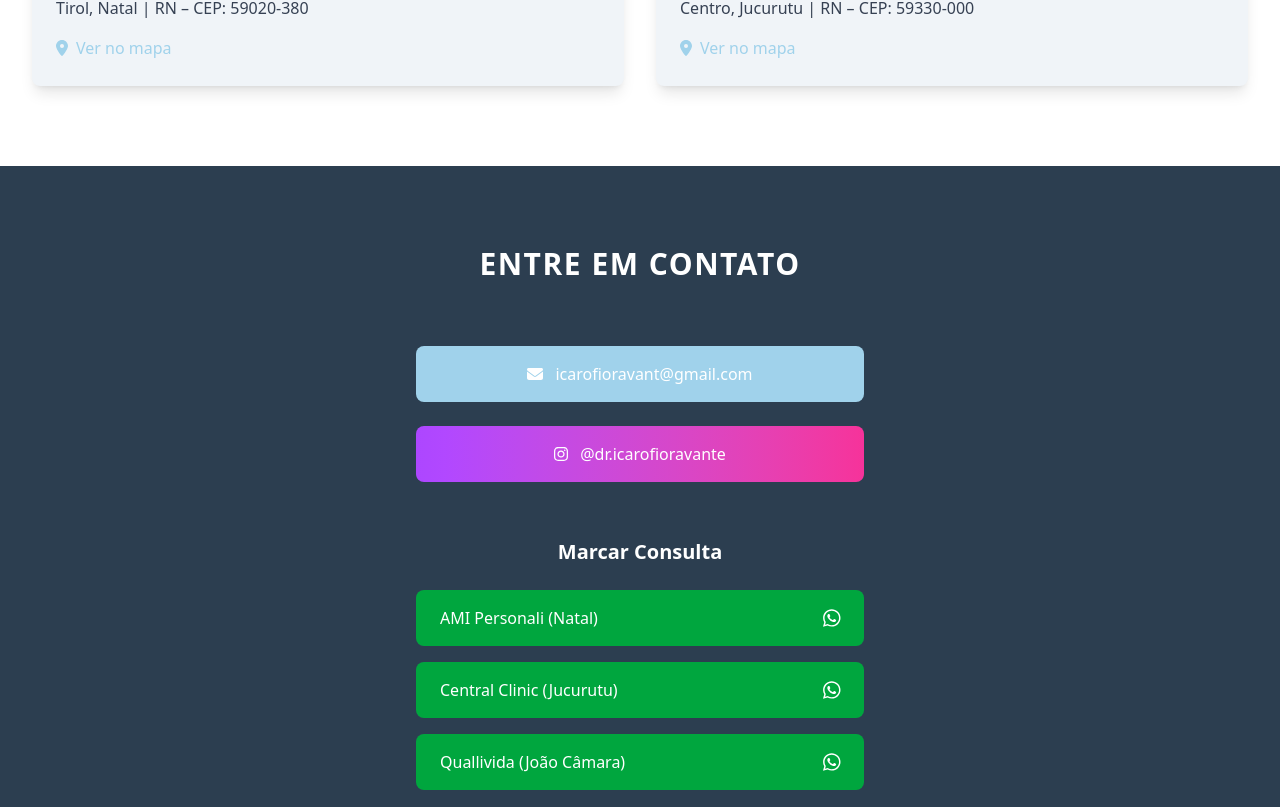
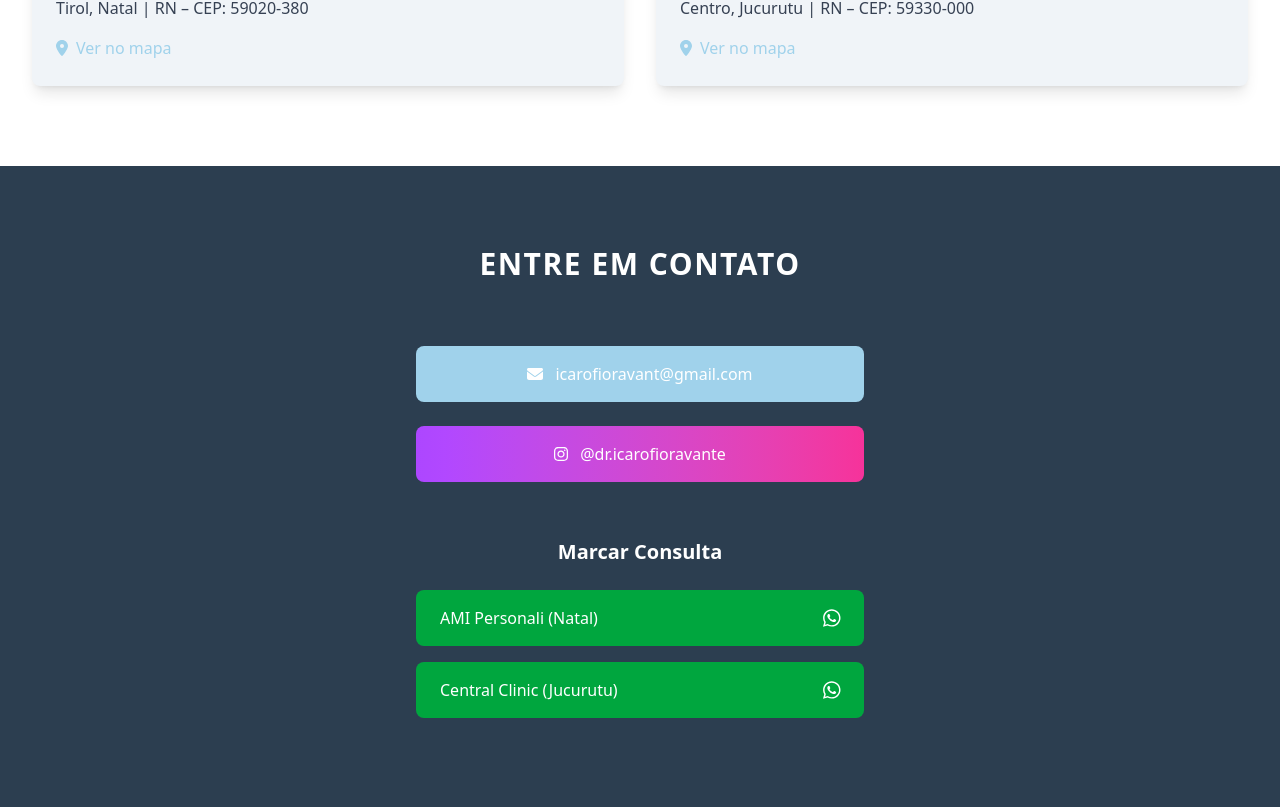
Before and after one commit to IuryFredson/dricaro, a React (Vite) app: page / in a window 1280 px wide. Shown: the part 3080-3887 px from the top of the page. Built offline with nearby package versions, Linux system fonts and the light colour scheme.

Commit message:
Remoção da Quallivida da seção Contato

```diff
--- a/src/App.jsx
+++ b/src/App.jsx
@@ -463,16 +463,6 @@ function App() {
                   <span>Central Clinic (Jucurutu)</span>
                   <FontAwesomeIcon icon={faWhatsapp} className="ml-3 text-xl" />
                 </a>
-
-                <a
-                  href="https://wa.me/558491773097"
-                  target="_blank"
-                  rel="noopener noreferrer"
-                  className="flex items-center justify-between bg-green-600 py-4 px-6 rounded-lg hover:bg-green-700 transition duration-300"
-                >
-                  <span>Quallivida (João Câmara)</span>
-                  <FontAwesomeIcon icon={faWhatsapp} className="ml-3 text-xl" />
-                </a>
               </div>
             </div>
           </div>
```
